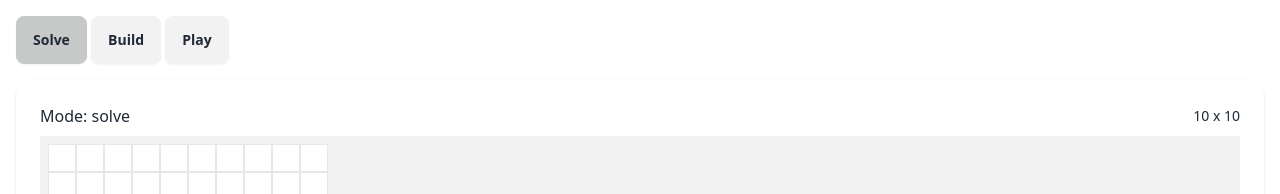
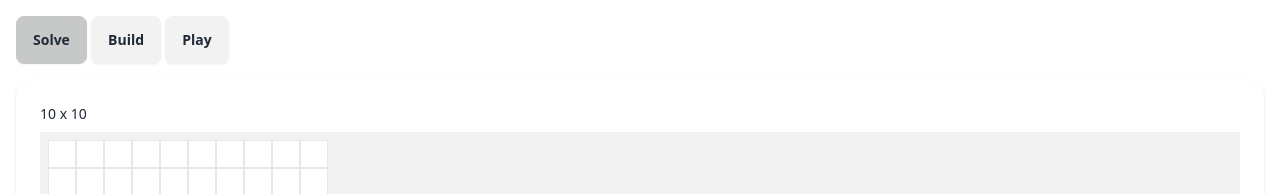
Before and after one commit to ScottWegley/Picross, a Svelte app: page / in a window 1280 px wide. Shown: the top 194 px of the page. Built offline with nearby package versions, Linux system fonts and the light colour scheme.

Commit message:
removed mode indicator from board

```diff
--- a/src/components/Board.svelte
+++ b/src/components/Board.svelte
@@ -8,7 +8,6 @@
 
 <div class="p-2">
   <div class="flex items-center justify-between mb-2">
-    <div class="font-medium">Mode: {mode}</div>
     <div class="text-sm text-muted">{rows} x {cols}</div>
   </div>
 
```
